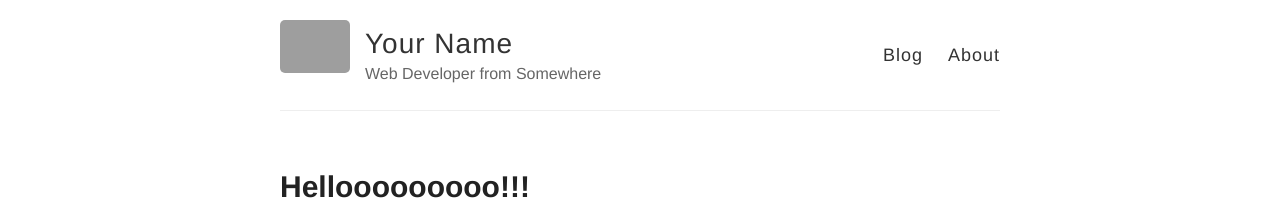
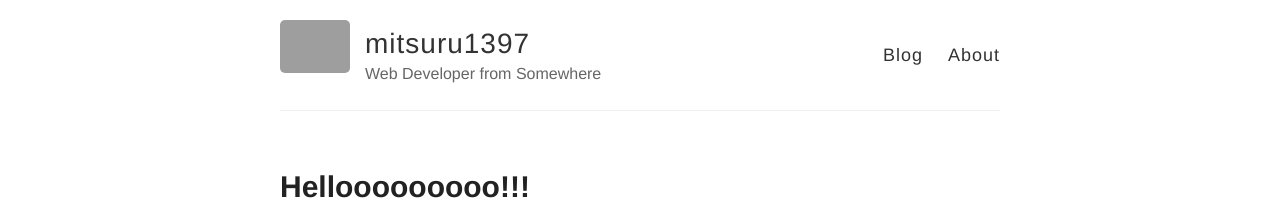
Before and after one commit to mitsuru1397/2016web-2-5, a Jekyll site: the page built from index.html, in a window 1280 px wide. Shown: the top 222 px of the page. Built offline with Jekyll 4.4.1, drawn with Linux system fonts in a browser that asks for light colours; grey boxes are pictures that could not be loaded.

Commit message:
Update _config.yml

```diff
--- a/_config.yml
+++ b/_config.yml
@@ -3,7 +3,7 @@
 #
 
 # Name of your site (displayed in the header)
-name: Your Name
+name: mitsuru1397
 
 # Short bio or description (displayed in the header)
 description: Web Developer from Somewhere
```
